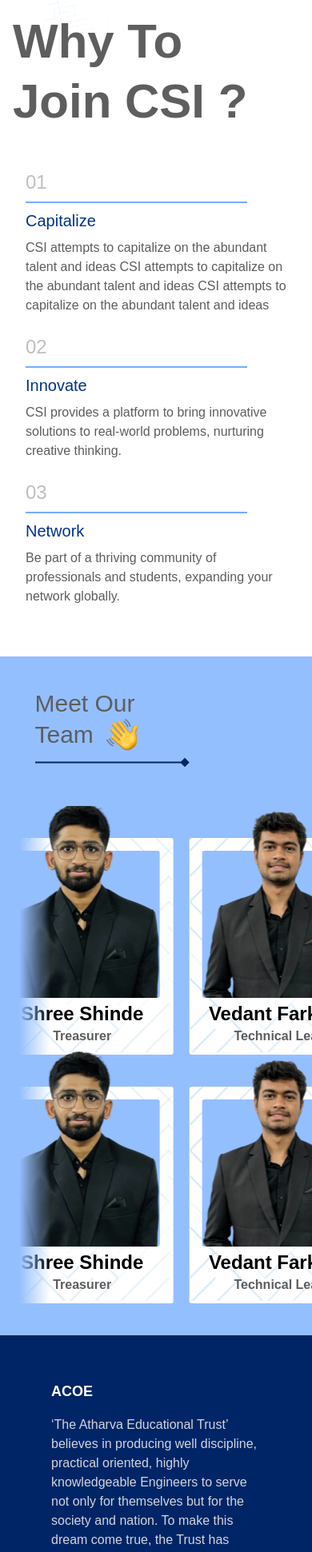
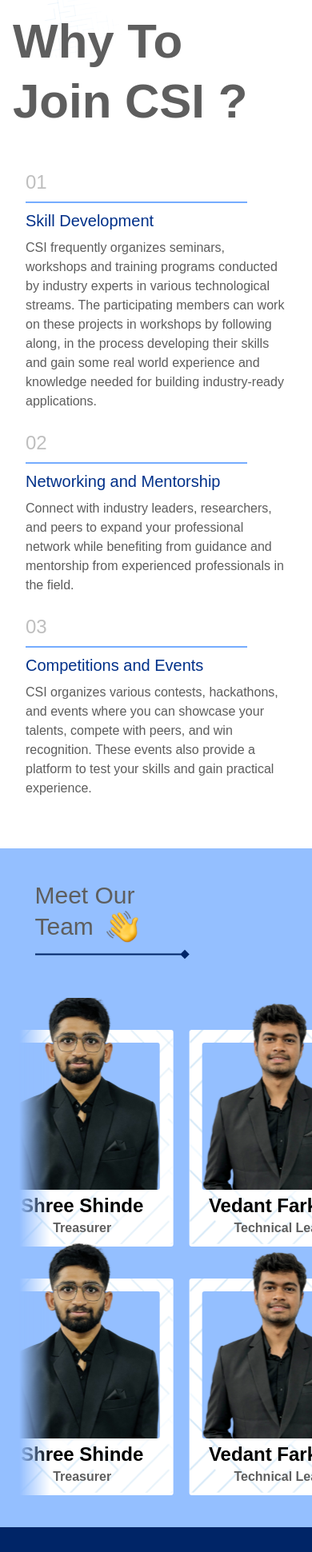
Before and after one commit to vaibhavraut07/csi, a React (Create React App) app: page / in a window 390 px wide. Shown: the part 2037-3978 px from the top of the page at 80% size. Built offline with nearby package versions, Linux system fonts and the light colour scheme; the HTML template or start-up script is replaced by a standard one.

Commit message:
Refactor footer and team member list, update responsiveness
- Refactor the footer component and team member list to improve code structure and readability.
- Update the responsiveness of the footer to ensure optimal display on different devices.

```diff
--- a/src/components/Footer.jsx
+++ b/src/components/Footer.jsx
@@ -4,13 +4,13 @@
   about: {
     heading: "ACOE",
     description:
-      "‘The Atharva Educational Trust’ believes in producing well discipline, practical oriented, highly knowledgeable Engineers to serve not only for themselves but for the society and nation. To make this dream come true, the Trust has developed the infrastructure first and proved their merit in getting recognition from Govt, of Maharashtra & A.I.C.T.E.",
+      "CSI, our vision is to foster a dynamic community where creativity meets technology, empowering students to become leaders in the ever-evolving digital world. We strive to create an environment that encourages innovation, collaboration, and continuous learning, enabling our members to develop the skills and mindset needed to drive technological advancement and make a meaningful impact on society.",
   },
   contact: {
     heading: "Contact",
     details: [
-      "atharvacoe.ac.in",
-      "022 4029 4949",
+      "csi@atharvacoe.ac.in",
+      "+91 93261 94769  ",
     ],
   },
   address: {
--- a/src/components/landingPage/WhyToJoin.jsx
+++ b/src/components/landingPage/WhyToJoin.jsx
@@ -3,18 +3,18 @@
 const sections = [
   {
     id: '01',
-    title: 'Capitalize',
-    description: 'CSI attempts to capitalize on the abundant talent and ideas CSI attempts to capitalize on the abundant talent and ideas CSI attempts to capitalize on the abundant talent and ideas'
+    title: 'Skill Development',
+    description: 'CSI  frequently organizes seminars, workshops and training programs conducted by industry experts in various technological streams. The participating members can work  on these projects in workshops by  following along, in the process  developing  their skills and gain some real world  experience and knowledge needed for building industry-ready applications.'
   },
   {
     id: '02',
-    title: 'Innovate',
-    description: 'CSI provides a platform to bring innovative solutions to real-world problems, nurturing creative thinking.'
+    title: 'Networking and Mentorship',
+    description: 'Connect with industry leaders, researchers, and peers to expand your professional network while benefiting from guidance and mentorship from experienced professionals in the field.'
   },
   {
     id: '03',
-    title: 'Network',
-    description: 'Be part of a thriving community of professionals and students, expanding your network globally.'
+    title: 'Competitions and Events',
+    description: 'CSI organizes various contests, hackathons, and events where you can showcase your talents, compete with peers, and win recognition. These events also provide a platform to test your skills and gain practical experience.'
   }
 ];
 
```
